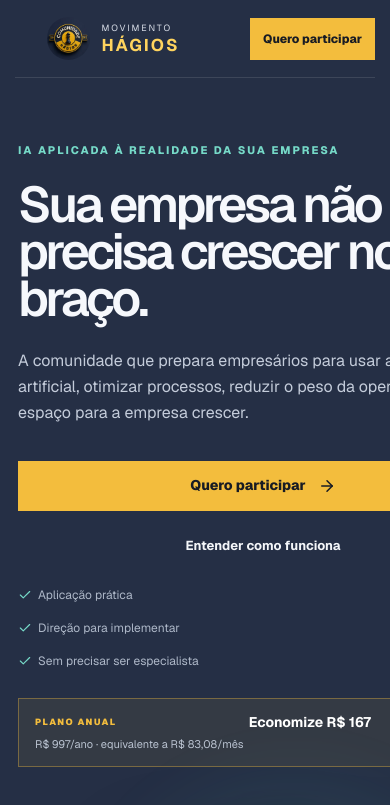
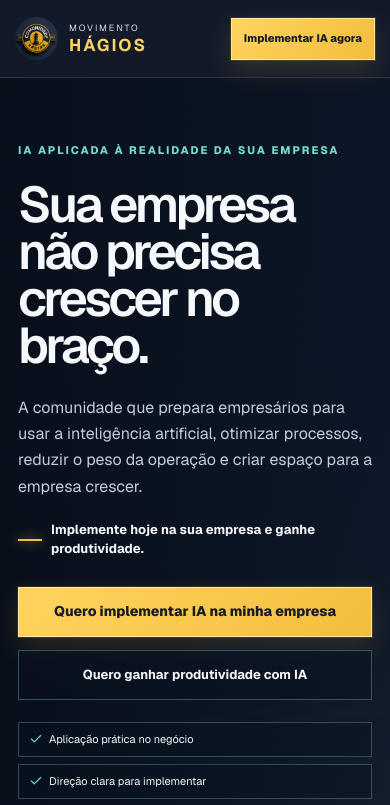
Before and after one commit to Hoolydev/comunidade-2, a Next.js app: page /vendas in a window 390 px wide. Shown: the top 805 px of the page. Built offline with nearby package versions, Linux system fonts and the light colour scheme; no server answers.

Commit message:
T-LP: eleva hero e oferta anual

```diff
--- a/app/(publico)/vendas/page.tsx
+++ b/app/(publico)/vendas/page.tsx
@@ -1,6 +1,6 @@
 /* eslint-disable @next/next/no-img-element -- O otimizador de imagens do Vinext exige ASSETS e falha no preview local. */
 
-import { ArrowRight, Check } from "lucide-react";
+import { Check } from "lucide-react";
 import Link from "next/link";
 
 import { MarcaHagios } from "../../componentes/MarcaHagios";
@@ -63,7 +63,7 @@ export default function Vendas() {
         </nav>
         <div>
           <Link href="/entrar">Entrar</Link>
-          <a className="mh-button mh-button--gold" href="#planos">Quero participar</a>
+          <a className="mh-button mh-button--gold" href="#planos">Implementar IA agora</a>
         </div>
       </header>
 
@@ -75,21 +75,25 @@ export default function Vendas() {
             A comunidade que prepara empresários para usar a inteligência artificial, otimizar
             processos, reduzir o peso da operação e criar espaço para a empresa crescer.
           </p>
+          <strong className="mh-sales__implementation-line">
+            Implemente hoje na sua empresa e ganhe produtividade.
+          </strong>
           <div className="mh-sales__actions">
             <a className="mh-button mh-button--gold" href="#planos">
-              Quero participar <ArrowRight />
+              Quero implementar IA na minha empresa
             </a>
-            <a className="mh-sales__text-link" href="#como-funciona">Entender como funciona</a>
+            <a className="mh-sales__text-link" href="#formacoes">Quero ganhar produtividade com IA</a>
           </div>
           <div className="mh-sales__trust" aria-label="Benefícios principais">
-            <span><Check /> Aplicação prática</span>
-            <span><Check /> Direção para implementar</span>
+            <span><Check /> Aplicação prática no negócio</span>
+            <span><Check /> Direção clara para implementar</span>
             <span><Check /> Sem precisar ser especialista</span>
           </div>
           <a className="mh-sales__annual-callout" href="#planos">
-            <span>PLANO ANUAL</span>
-            <strong>Economize {formatarPreco(economiaAnual)}</strong>
+            <span>OFERTA ANUAL</span>
+            <strong>Quase 2 mensalidades de desconto</strong>
             <small>{formatarPreco(PRECO_ANUAL_PUBLICO_CENTAVOS)}/ano · equivalente a {formatarPreco(equivalenteMensal)}/mês</small>
+            <em>Economize {formatarPreco(economiaAnual)}</em>
           </a>
         </div>
 
@@ -156,7 +160,7 @@ export default function Vendas() {
             Você não entra apenas para consumir conteúdo. Entra para começar a construir uma empresa
             mais eficiente, atualizada e preparada para crescer.
           </p>
-          <a className="mh-button mh-button--gold" href="#planos">Quero participar <ArrowRight /></a>
+          <a className="mh-button mh-button--gold" href="#planos">Começar minha implementação</a>
         </div>
         <div className="mh-sales__ninety">
           <span>EM ATÉ</span>
@@ -234,12 +238,12 @@ export default function Vendas() {
               <li><Check /> Comunidade e encontros ao vivo</li>
             </ul>
             <Link className="mh-button mh-button--ghost" href="/cadastro?plano=mensal">
-              Começar no mensal <ArrowRight />
+              Começar no mensal
             </Link>
           </article>
 
           <article className="mh-sales__price-card mh-sales__price-card--featured">
-            <span className="mh-sales__price-tag">MAIS VANTAJOSO</span>
+            <span className="mh-sales__price-tag">PLANO RECOMENDADO · MAIOR ECONOMIA</span>
             <p>Plano anual</p>
             <h3>{formatarPreco(PRECO_ANUAL_PUBLICO_CENTAVOS)}<small>/ano</small></h3>
             <strong>Economize {formatarPreco(economiaAnual)} — quase 2 mensalidades de desconto</strong>
@@ -252,7 +256,7 @@ export default function Vendas() {
               <li><Check /> Comunidade e encontros ao vivo</li>
             </ul>
             <Link className="mh-button mh-button--gold" href="/cadastro?plano=anual">
-              Garantir o desconto anual <ArrowRight />
+              Quero o desconto do plano anual
             </Link>
           </article>
         </div>
@@ -268,7 +272,7 @@ export default function Vendas() {
           com a inteligência artificial aplicada às prioridades do seu negócio.
         </p>
         <Link className="mh-button mh-button--gold" href="/cadastro?plano=anual">
-          Quero o plano anual com desconto <ArrowRight />
+          Quero implementar IA agora
         </Link>
       </section>
     </main>
--- a/app/estilos/acesso.css
+++ b/app/estilos/acesso.css
@@ -1,29 +1,34 @@
 :root { --mh-navy: #252f45; --mh-navy-deep: #192235; --mh-gold: #f3bd3d; --mh-ink: #f6f8fc; --mh-muted: #aeb8c9; --mh-line: rgba(255,255,255,.11); }
 .mh-sales, .mh-plans, .mh-auth, .mh-process { min-height: 100vh; color: var(--mh-ink); background: var(--mh-navy); }
-.mh-public-nav { width: min(1280px, calc(100% - 56px)); height: 88px; margin: auto; display: flex; align-items: center; gap: 38px; border-bottom: 1px solid var(--mh-line); }
+.mh-public-nav { position: relative; z-index: 20; width: 100%; height: 88px; margin: 0; padding: 0 clamp(24px, 3.6vw, 58px); display: flex; align-items: center; gap: 38px; background: rgba(16,24,39,.86); border-bottom: 1px solid var(--mh-line); backdrop-filter: blur(18px); }
 .mh-public-brand { display: inline-flex; align-items: center; gap: 11px; color: white; text-decoration: none; }
 .mh-public-brand img { width: 50px; height: 50px; border-radius: 50%; object-fit: cover; }
 .mh-public-brand span { display: flex; flex-direction: column; line-height: 1; }.mh-public-brand small { color: #d7dce6; font-size: 9px; letter-spacing: .22em; }.mh-public-brand strong { margin-top: 4px; color: #ffd45e; font-size: 20px; letter-spacing: .12em; }
-.mh-public-nav nav { display: flex; gap: 30px; margin-left: auto; }.mh-public-nav a { color: #cbd2de; text-decoration: none; font-size: 14px; }.mh-public-nav > div { display: flex; align-items: center; gap: 21px; }.mh-public-nav > div:first-child { display: block; }.mh-public-nav > a { margin-left: auto; }
-.mh-button { min-height: 50px; padding: 0 20px; display: inline-flex; align-items: center; justify-content: center; gap: 12px; border: 1px solid transparent; text-decoration: none; font-size: 14px; font-weight: 720; cursor: pointer; }.mh-button svg { width: 18px; }.mh-button--gold { color: #171b24 !important; background: var(--mh-gold); }.mh-button--ghost { color: white; border-color: rgba(255,255,255,.2); }
+.mh-public-nav nav { display: flex; gap: 30px; margin-left: auto; }.mh-public-nav a { color: #cbd2de; text-decoration: none; font-size: 14px; }.mh-public-nav nav a { position: relative; transition: color .22s ease; }.mh-public-nav nav a::after { content: ""; position: absolute; left: 0; right: 100%; bottom: -8px; height: 1px; background: var(--mh-gold); box-shadow: 0 0 10px rgba(243,189,61,.75); transition: right .24s ease; }.mh-public-nav nav a:hover { color: white; }.mh-public-nav nav a:hover::after { right: 0; }.mh-public-nav > div { display: flex; align-items: center; gap: 21px; }.mh-public-nav > div:first-child { display: block; }
+.mh-button { position: relative; min-height: 50px; padding: 0 20px; display: inline-flex; align-items: center; justify-content: center; gap: 12px; border: 1px solid transparent; text-decoration: none; font-size: 14px; font-weight: 720; cursor: pointer; transition: transform .22s ease, box-shadow .22s ease, border-color .22s ease, background .22s ease; }.mh-button svg { width: 18px; }.mh-button--gold { color: #171b24 !important; background: linear-gradient(135deg, #ffd45e, var(--mh-gold)); border-color: rgba(255,235,174,.88); box-shadow: 0 0 0 1px rgba(243,189,61,.14), 0 10px 28px rgba(243,189,61,.16); }.mh-button--gold:hover { transform: translateY(-3px); border-color: #fff0b5; box-shadow: 0 0 0 1px rgba(255,239,178,.7), 0 0 28px rgba(243,189,61,.56), 0 17px 36px rgba(6,12,24,.32); }.mh-button--gold:active { transform: translateY(-1px) scale(.99); }.mh-button--ghost { color: white; border-color: rgba(255,255,255,.2); background: rgba(255,255,255,.02); }.mh-button--ghost:hover { transform: translateY(-2px); color: white; border-color: rgba(118,218,200,.64); background: rgba(118,218,200,.08); box-shadow: 0 0 24px rgba(118,218,200,.14); }
 .mh-eyebrow { color: #76dac8; font-size: 11px; font-weight: 800; letter-spacing: .18em; }
 
 .mh-sales { overflow: hidden; }
-.mh-sales__hero { width: min(1400px, calc(100% - 56px)); min-height: 720px; margin: auto; padding: 76px 0 84px; display: grid; grid-template-columns: minmax(520px, .86fr) minmax(650px, 1.14fr); gap: 12px; align-items: center; }
+.mh-sales__hero { position: relative; isolation: isolate; width: 100%; max-width: none; min-height: 780px; margin: 0; padding: 76px clamp(28px, 5vw, 80px) 88px; display: grid; grid-template-columns: minmax(520px, .86fr) minmax(650px, 1.14fr); gap: 12px; align-items: center; overflow: hidden; background: #111b2c; border-bottom: 1px solid rgba(255,255,255,.08); }
+.mh-sales__hero::before { content: ""; position: absolute; inset: 0; z-index: -3; background: url("/hero-immersive-ai-hagios.png") center / cover no-repeat; opacity: .88; }
+.mh-sales__hero::after { content: ""; position: absolute; inset: 0; z-index: -2; background: linear-gradient(90deg, rgba(8,15,27,.97) 0%, rgba(14,24,40,.9) 34%, rgba(16,27,45,.46) 63%, rgba(15,25,42,.2) 100%), linear-gradient(180deg, rgba(13,22,37,.16) 45%, rgba(37,47,69,.92) 100%); }
 .mh-sales__hero-copy { position: relative; z-index: 3; }
 .mh-sales__hero h1 { max-width: 720px; margin: 22px 0 26px; font-size: clamp(58px, 5.8vw, 88px); line-height: .94; letter-spacing: -.065em; font-weight: 540; }
 .mh-sales__hero-copy > p:not(.mh-eyebrow) { max-width: 670px; color: #c4ccda; font-size: 19px; line-height: 1.65; }
-.mh-sales__actions { display: flex; align-items: center; gap: 25px; margin-top: 34px; }
-.mh-sales__text-link { color: #f4f6f9; font-size: 13px; font-weight: 650; text-underline-offset: 5px; }
-.mh-sales__trust { display: flex; flex-wrap: wrap; gap: 18px; margin-top: 28px; color: #aeb8c8; font-size: 12px; }.mh-sales__trust span { display: flex; align-items: center; gap: 6px; }.mh-sales__trust svg { width: 14px; color: #76dac8; }
-.mh-sales__annual-callout { width: fit-content; margin-top: 25px; padding: 13px 16px; display: grid; grid-template-columns: auto auto; align-items: center; gap: 3px 12px; color: white; text-decoration: none; background: rgba(243,189,61,.07); border: 1px solid rgba(243,189,61,.36); transition: transform .2s ease, border-color .2s ease; }
-.mh-sales__annual-callout:hover { transform: translateY(-2px); border-color: rgba(243,189,61,.7); }
+.mh-sales__implementation-line { display: flex; align-items: center; gap: 9px; margin-top: 21px; color: #f7f9fc; font-size: 14px; letter-spacing: .005em; }.mh-sales__implementation-line::before { content: ""; width: 24px; height: 2px; flex: none; background: var(--mh-gold); box-shadow: 0 0 12px rgba(243,189,61,.8); }
+.mh-sales__actions { display: flex; align-items: center; gap: 13px; margin-top: 28px; }
+.mh-sales__text-link { min-height: 50px; padding: 0 18px; display: inline-flex; align-items: center; justify-content: center; color: #f4f6f9; font-size: 13px; font-weight: 650; text-decoration: none; background: rgba(9,19,34,.46); border: 1px solid rgba(118,218,200,.34); backdrop-filter: blur(12px); transition: transform .22s ease, border-color .22s ease, background .22s ease, box-shadow .22s ease; }.mh-sales__text-link:hover { transform: translateY(-3px); border-color: rgba(118,218,200,.82); background: rgba(118,218,200,.1); box-shadow: 0 0 26px rgba(118,218,200,.22); }
+.mh-sales__trust { display: flex; flex-wrap: wrap; gap: 9px; margin-top: 22px; color: #d5dce7; font-size: 11px; }.mh-sales__trust span { min-height: 35px; padding: 0 10px; display: flex; align-items: center; gap: 6px; background: rgba(10,19,33,.38); border: 1px solid rgba(255,255,255,.11); backdrop-filter: blur(10px); }.mh-sales__trust span:nth-child(-n+2) { color: #f2f8f7; border-color: rgba(118,218,200,.3); }.mh-sales__trust svg { width: 14px; color: #76dac8; }
+.mh-sales__annual-callout { position: relative; width: min(100%, 520px); margin-top: 18px; padding: 15px 18px; display: grid; grid-template-columns: auto 1fr auto; align-items: center; gap: 4px 14px; color: white; text-decoration: none; overflow: hidden; background: linear-gradient(110deg, rgba(243,189,61,.17), rgba(17,28,47,.72)); border: 1px solid rgba(243,189,61,.66); box-shadow: 0 0 22px rgba(243,189,61,.1); backdrop-filter: blur(14px); transition: transform .22s ease, border-color .22s ease, box-shadow .22s ease; }
+.mh-sales__annual-callout::before { content: ""; position: absolute; inset: 0 auto 0 -35%; width: 24%; transform: skewX(-18deg); background: linear-gradient(90deg, transparent, rgba(255,255,255,.12), transparent); transition: left .5s ease; }.mh-sales__annual-callout:hover::before { left: 120%; }
+.mh-sales__annual-callout:hover { transform: translateY(-3px); border-color: #f8d370; box-shadow: 0 0 30px rgba(243,189,61,.24), 0 14px 30px rgba(6,12,24,.24); }
 .mh-sales__annual-callout span { color: var(--mh-gold); font-size: 9px; font-weight: 850; letter-spacing: .16em; }
 .mh-sales__annual-callout strong { font-size: 14px; }
-.mh-sales__annual-callout small { grid-column: 1 / -1; color: #b9c2d0; font-size: 11px; }
+.mh-sales__annual-callout small { grid-column: 2; color: #c5cddb; font-size: 11px; }
+.mh-sales__annual-callout em { grid-column: 3; grid-row: 1 / span 2; padding: 8px 10px; color: #171b24; font-size: 11px; font-style: normal; font-weight: 850; white-space: nowrap; background: var(--mh-gold); }
 .mh-sales__mockup { position: relative; min-height: 590px; display: grid; place-items: center; margin-right: -120px; }
 .mh-sales__mockup-glow { position: absolute; width: 75%; aspect-ratio: 1; border-radius: 50%; background: radial-gradient(circle, rgba(243,189,61,.18), rgba(93,209,190,.08) 42%, transparent 68%); filter: blur(18px); }
-.mh-sales__mockup img { position: relative; z-index: 2; width: min(920px, 115%); height: auto; display: block; filter: drop-shadow(0 38px 48px rgba(5,10,20,.34)); }
+.mh-sales__mockup img { position: relative; z-index: 2; width: min(920px, 115%); height: auto; display: block; filter: drop-shadow(0 42px 52px rgba(4,9,17,.54)); }
 
 .mh-section-title { width: min(1280px, calc(100% - 56px)); margin: 0 auto 48px; }.mh-section-title h2 { max-width: 900px; margin: 15px 0 0; font-size: clamp(40px, 4.8vw, 68px); line-height: 1.02; letter-spacing: -.055em; font-weight: 530; }
 .mh-sales__reality { width: min(1280px, calc(100% - 56px)); margin: auto; padding: 116px 0; display: grid; grid-template-columns: 90px 1.25fr .75fr; gap: 40px; align-items: start; border-top: 1px solid var(--mh-line); }
@@ -51,8 +56,9 @@
 .mh-sales__pricing .mh-section-title > p:last-child { max-width: 650px; color: var(--mh-muted); font-size: 17px; line-height: 1.6; }
 .mh-sales__pricing-grid { width: min(980px, calc(100% - 56px)); margin: auto; display: grid; grid-template-columns: repeat(2, 1fr); gap: 18px; align-items: stretch; }
 .mh-sales__price-card { position: relative; padding: 38px; display: flex; flex-direction: column; background: var(--mh-navy); border: 1px solid var(--mh-line); }
-.mh-sales__price-card--featured { background: linear-gradient(145deg, #2d3951, #252f45); border-color: rgba(243,189,61,.58); box-shadow: 0 30px 70px rgba(7,13,24,.25); }
-.mh-sales__price-tag { position: absolute; top: 24px; right: 26px; color: var(--mh-gold); font-size: 9px; font-weight: 850; letter-spacing: .15em; }
+.mh-sales__price-card--featured { transform: translateY(-10px); background: linear-gradient(145deg, #303c55, #252f45); border-color: rgba(243,189,61,.86); box-shadow: 0 0 0 1px rgba(243,189,61,.1), 0 0 42px rgba(243,189,61,.16), 0 34px 76px rgba(7,13,24,.32); }
+.mh-sales__price-card--featured::before { content: ""; position: absolute; top: -1px; left: 18%; right: 18%; height: 2px; background: #ffd45e; box-shadow: 0 0 18px rgba(243,189,61,.9); }
+.mh-sales__price-tag { position: absolute; top: 20px; right: 22px; padding: 7px 9px; color: #171b24; background: var(--mh-gold); font-size: 8px; font-weight: 880; letter-spacing: .11em; }
 .mh-sales__price-card > p { margin: 0; color: #d9dfe8; font-size: 15px; }
 .mh-sales__price-card h3 { margin: 22px 0 8px; font-size: 49px; letter-spacing: -.045em; }
 .mh-sales__price-card h3 small { margin-left: 5px; color: #9ca7b8; font-size: 14px; font-weight: 500; }
@@ -77,8 +83,8 @@
 @keyframes mh-spin { to { transform: rotate(360deg); } }
 
 @media (max-width: 1100px) {
-  .mh-sales__hero { grid-template-columns: 1fr; padding-top: 82px; }
-  .mh-sales__hero-copy { max-width: 830px; }
+  .mh-sales__hero { grid-template-columns: minmax(0, 1fr); padding-top: 82px; }
+  .mh-sales__hero-copy { min-width: 0; max-width: 830px; }
   .mh-sales__mockup { min-height: 520px; margin: -20px -100px -20px 0; }
   .mh-sales__mockup img { width: min(930px, 100%); }
   .mh-sales__reality { grid-template-columns: 60px 1fr; }.mh-sales__reality-copy { grid-column: 2; padding-top: 0; max-width: 680px; }
@@ -93,8 +99,8 @@
   .mh-auth { grid-template-columns: 1fr; grid-template-rows: auto; gap: 44px; }.mh-auth__brand { grid-column: auto; }.mh-auth__copy { margin-top: 45px; }.mh-auth__card { width: min(100%, 460px); justify-self: center; }
 }
 @media (max-width: 620px) {
-  .mh-public-nav { width: calc(100% - 30px); height: 78px; }.mh-public-brand img { width: 43px; height: 43px; }.mh-public-brand strong { font-size: 17px; }.mh-public-nav > div { margin-left: auto; }.mh-public-nav > div > a:first-child { display: none; }.mh-public-nav .mh-button { min-height: 42px; padding: 0 12px; font-size: 12px; }
-  .mh-sales__hero { width: calc(100% - 36px); min-height: 0; padding: 64px 0 42px; }.mh-sales__hero h1 { font-size: 50px; }.mh-sales__hero-copy > p:not(.mh-eyebrow) { font-size: 16px; }.mh-sales__actions { flex-direction: column; align-items: stretch; }.mh-sales__text-link { text-align: center; }.mh-sales__trust { flex-direction: column; gap: 9px; }
+  .mh-public-nav { width: 100%; height: 78px; padding: 0 15px; }.mh-public-brand img { width: 43px; height: 43px; }.mh-public-brand strong { font-size: 17px; }.mh-public-nav > div { margin-left: auto; }.mh-public-nav > div > a:first-child { display: none; }.mh-public-nav .mh-button { min-height: 42px; padding: 0 12px; font-size: 11px; }
+  .mh-sales__hero { width: 100%; min-height: 0; padding: 64px 18px 48px; background-position: 66% center; }.mh-sales__hero::after { background: linear-gradient(90deg, rgba(8,15,27,.97), rgba(13,23,39,.76)), linear-gradient(180deg, rgba(13,22,37,.2) 42%, rgba(37,47,69,.96)); }.mh-sales__hero h1 { font-size: 50px; }.mh-sales__hero-copy > p:not(.mh-eyebrow) { font-size: 16px; }.mh-sales__implementation-line { font-size: 13px; line-height: 1.45; }.mh-sales__actions { flex-direction: column; align-items: stretch; }.mh-sales__text-link { text-align: center; }.mh-sales__trust { flex-direction: column; gap: 7px; }.mh-sales__trust span { width: 100%; }
   .mh-sales__mockup { min-height: 350px; margin: 10px -112px 0 -48px; }.mh-sales__mockup img { width: 650px; max-width: none; }
   .mh-section-title, .mh-sales__reality, .mh-sales__promise, .mh-sales__outcomes, .mh-sales__belief-grid, .mh-sales__inside-grid { width: calc(100% - 36px); }
   .mh-section-title h2 { font-size: 42px; }.mh-sales__reality { padding: 84px 0; grid-template-columns: 1fr; gap: 20px; }.mh-sales__reality-number { display: none; }.mh-sales__reality-copy { grid-column: auto; }.mh-sales__reality h2 { font-size: 40px; }
@@ -102,6 +108,6 @@
   .mh-sales__belief-grid article, .mh-sales__inside-grid article { min-height: 240px; padding: 25px; }.mh-sales__belief-grid h3 { margin-top: 55px; }
   .mh-sales__promise-copy h2 { font-size: 43px; }.mh-sales__ninety { min-height: 420px; padding: 35px; }.mh-sales__ninety strong { font-size: 140px; }
   .mh-track-marquee article { width: 310px; }.mh-sales__outcomes-list article { grid-template-columns: 42px 1fr 24px; }.mh-sales__outcomes-list p { font-size: 16px; }
-  .mh-sales__annual-callout { width: 100%; }.mh-sales__pricing-grid { width: calc(100% - 36px); }.mh-sales__price-card { padding: 29px 23px; }.mh-plans__intro { margin-top: 60px; }.mh-plans__grid { grid-template-columns: 1fr; }.mh-plan { padding: 29px 23px; }.mh-auth { padding: 24px 18px 45px; }.mh-auth__copy h1 { font-size: 48px; }.mh-auth__copy > p:not(.mh-eyebrow) { font-size: 16px; }
+  .mh-sales__annual-callout { width: 100%; min-width: 0; grid-template-columns: minmax(0, 1fr); }.mh-sales__annual-callout span, .mh-sales__annual-callout strong, .mh-sales__annual-callout small, .mh-sales__annual-callout em { grid-column: 1; }.mh-sales__annual-callout em { grid-row: auto; width: fit-content; margin-top: 5px; }.mh-sales__pricing-grid { width: calc(100% - 36px); }.mh-sales__price-card { padding: 29px 23px; }.mh-sales__price-card--featured { transform: none; }.mh-sales__price-tag { position: static; width: fit-content; margin: -6px 0 18px; }.mh-plans__intro { margin-top: 60px; }.mh-plans__grid { grid-template-columns: 1fr; }.mh-plan { padding: 29px 23px; }.mh-auth { padding: 24px 18px 45px; }.mh-auth__copy h1 { font-size: 48px; }.mh-auth__copy > p:not(.mh-eyebrow) { font-size: 16px; }
 }
-@media (prefers-reduced-motion: reduce) { .mh-track-marquee > div { animation: none; }.mh-spinner { animation-duration: 1.6s; } }
+@media (prefers-reduced-motion: reduce) { .mh-track-marquee > div { animation: none; }.mh-spinner { animation-duration: 1.6s; }.mh-button, .mh-sales__text-link, .mh-sales__annual-callout { transition: none; } }
--- a/app/page.tsx
+++ b/app/page.tsx
@@ -1,3 +1,7 @@
 import "./estilos/acesso.css";
 
-export { default } from "./(publico)/vendas/page";
+import Vendas from "./(publico)/vendas/page";
+
+export default function PaginaInicial() {
+  return <Vendas />;
+}
```
Also changed, not shown: public/hero-immersive-ai-hagios.png (added), 1 other file (tests, documents, lock files or other folders).
